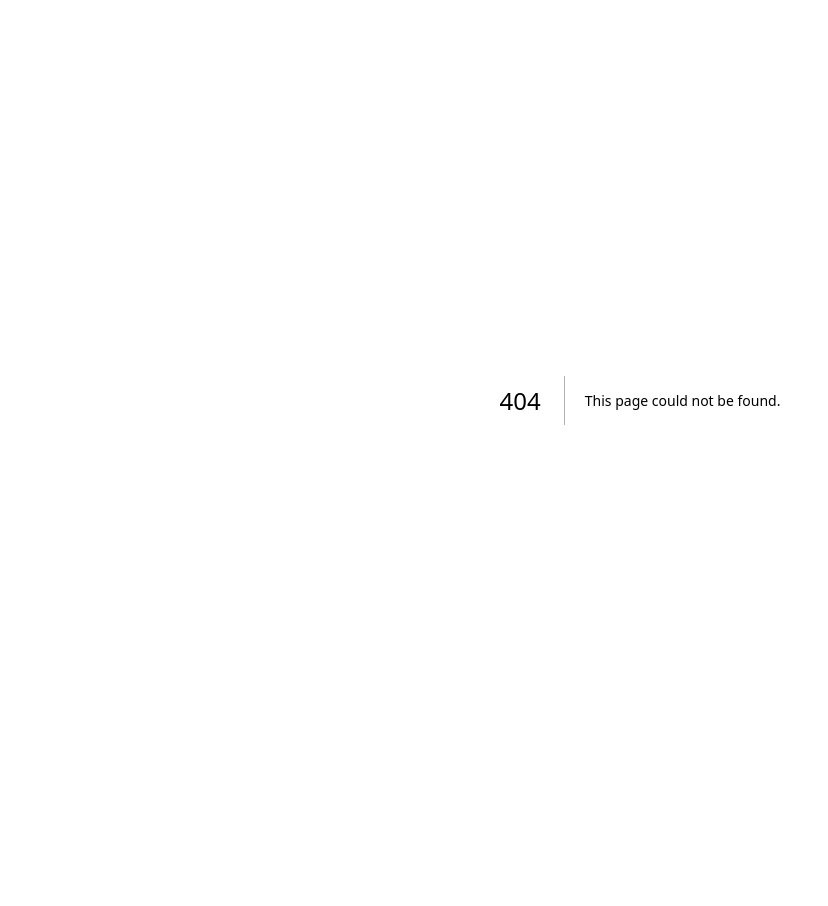
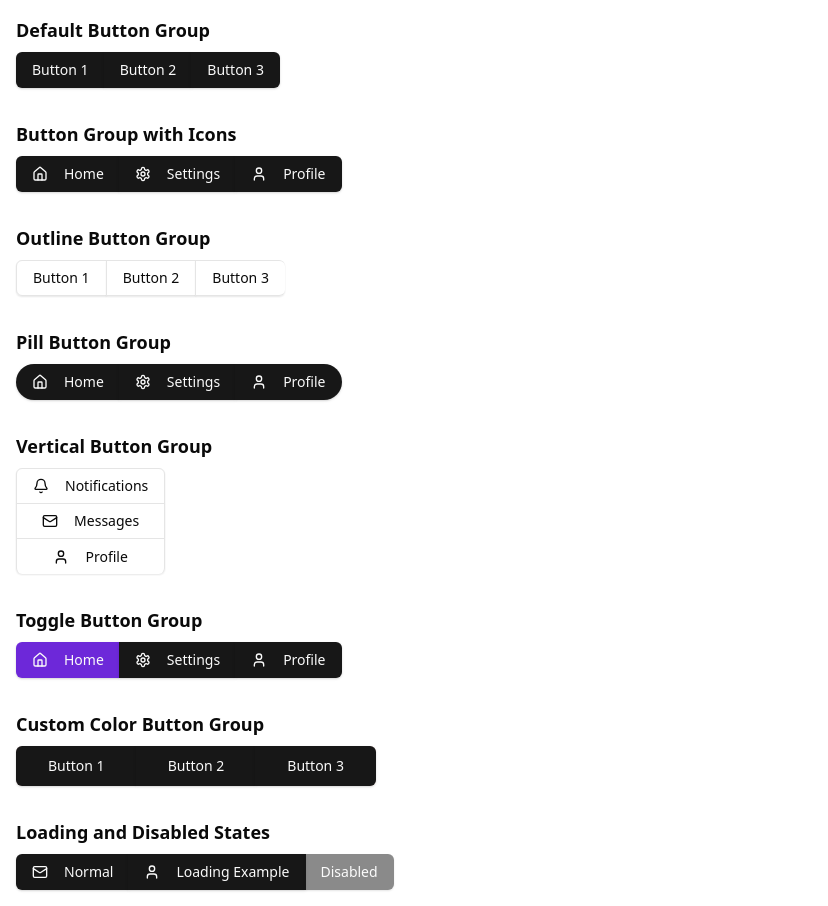
Before and after one commit to max-fletcher/next-boilerplate, a Next.js app: page / in a window 1280 px wide. Before the commit this address had no page. Shown: the whole page, without its empty margins (0-828 px from the left). Before the commit the page ends 800 px from the top, so only its background shows below. Built offline with nearby package versions, Linux system fonts and the light colour scheme.

Commit message:
Added a button group

```diff
--- /dev/null
+++ b/app/(root)/page.tsx
@@ -0,0 +1,12 @@
+import TestButtonGroup from '@/components/TestButtonGroup';
+
+const page = () => {
+
+  return (
+    <div>
+      <TestButtonGroup />
+    </div>
+  )
+}
+
+export default page
--- a/app/globals.css
+++ b/app/globals.css
@@ -55,6 +55,14 @@
 
   .input-class {
     @apply text-16 placeholder:text-16 rounded-lg border border-gray-300 text-gray-900 placeholder:text-gray-500;
+  }
+
+  .menuBtnBg {
+    background-color: #09090B;
+  }
+
+  .buttonGroupBg {
+    background-color: #6D28D9;
   }
 }
 
--- /dev/null
+++ b/components/ButtonGroup.tsx
@@ -0,0 +1,134 @@
+'use client';
+import React, { useState, useEffect, useRef } from 'react';
+import { Button } from '@/components/ui/button';
+import { cn } from '@/lib/utils';
+import { LucideIcon, Loader2 } from 'lucide-react';
+
+type ButtonVariant =
+  | 'default'
+  | 'destructive'
+  | 'outline'
+  | 'secondary'
+  | 'ghost'
+  | 'link';
+
+interface ButtonInfo {
+  label: string;
+  onClick: () => void;
+  icon?: LucideIcon;
+  disabled?: boolean;
+  loading?: boolean;
+}
+
+interface ButtonGroupProps {
+  buttons: ButtonInfo[];
+  color?: string;
+  variant?: ButtonVariant;
+  size?: 'default' | 'sm' | 'lg';
+  isOutline?: boolean;
+  className?: string;
+  orientation?: 'horizontal' | 'vertical';
+  isToggle?: boolean;
+  isPill?: boolean;
+}
+
+const ButtonGroup = ({
+  buttons,
+  color,
+  variant = 'default',
+  size = 'default',
+  isOutline = false,
+  className,
+  orientation = 'horizontal',
+  isToggle = false,
+  isPill = false,
+}: ButtonGroupProps) => {
+  const [activeIndex, setActiveIndex] = useState<number | null>(isToggle ? 0 : null);
+  const buttonRefs = useRef<(HTMLButtonElement | null)[]>([]);
+
+  useEffect(() => {
+    buttonRefs.current = buttonRefs.current.slice(0, buttons.length);
+  }, [buttons]);
+
+  console.log('isToggle', isToggle, 'activeIndex', activeIndex);
+
+  const handleKeyDown = (
+    event: React.KeyboardEvent<HTMLButtonElement>,
+    index: number
+  ) => {
+    if (event.key === 'ArrowRight' || event.key === 'ArrowDown') {
+      event.preventDefault();
+      const nextIndex = (index + 1) % buttons.length;
+      buttonRefs.current[nextIndex]?.focus();
+    } else if (event.key === 'ArrowLeft' || event.key === 'ArrowUp') {
+      event.preventDefault();
+      const prevIndex = (index - 1 + buttons.length) % buttons.length;
+      buttonRefs.current[prevIndex]?.focus();
+    }
+  };
+
+  return (
+    <div
+      className={cn(
+        'inline-flex',
+        orientation === 'vertical' ? 'flex-col' : 'flex-row',
+        isPill ? 'rounded-full' : 'rounded-md',
+        'shadow-sm',
+        className
+      )}
+      role='group'
+      style={{ '--button-color': color } as React.CSSProperties}
+    >
+      {buttons.map((button, index) => {
+        const Icon = button.icon;
+        const isActive = activeIndex === index;
+        return (
+          <Button
+            key={index}
+            variant={isOutline ? 'outline' : variant}
+            size={size}
+            onClick={() => {
+              if (isToggle) {
+                setActiveIndex(index);
+              }
+              button.onClick();
+            }}
+            disabled={button.disabled}
+            className={cn(
+              orientation === 'horizontal'
+                ? 'first:rounded-l-md last:rounded-r-md rounded-none'
+                : 'first:rounded-t-md last:rounded-b-md rounded-none',
+              index !== 0 && orientation === 'horizontal' && '-ml-px',
+              index !== 0 && orientation === 'vertical' && '-mt-px',
+              isOutline &&
+                orientation === 'horizontal' &&
+                'border-r-[1px] last:border-r-0',
+              isOutline &&
+                orientation === 'vertical' &&
+                'border-b-[1px] last:border-b-0',
+              isPill && 'first:rounded-l-full last:rounded-r-full',
+              isActive && 'buttonGroupBg',
+              'transition-colors hover:bg-primary/90 hover:text-primary-foreground',
+              'focus:relative focus:z-10',
+              color && `hover:bg-[var(--button-color)] hover:text-white`
+            )}
+            ref={(el) => {
+              buttonRefs.current[index] = el;
+            }}
+            onKeyDown={(e) => handleKeyDown(e, index)}
+            aria-pressed={isToggle ? isActive : undefined}
+          >
+            {button.loading ? (
+              <Loader2 className='mr-2 h-4 w-4 animate-spin' />
+            ) : (
+              Icon && <Icon className='mr-2 h-4 w-4' />
+            )}
+            {button.label}
+          </Button>
+        );
+      })}
+    </div>
+  );
+};
+
+export { ButtonGroup };
--- /dev/null
+++ b/components/TestButtonGroup.tsx
@@ -0,0 +1,117 @@
+'use client';
+
+import { useState } from "react";
+import { ButtonGroup } from "./ButtonGroup";
+import { Home, Settings, User, Bell, Mail } from 'lucide-react';
+
+const TestButtonGroup = () => {
+  const [loading, setLoading] = useState(false);
+
+  const handleClick = (buttonName: string) => {
+    console.log(`${buttonName} clicked`);
+      setLoading(true);
+      setTimeout(() => setLoading(false), 2000);
+  };
+
+  const buttons = [
+    { label: 'Button 1', onClick: () => handleClick('Button 1') },
+    { label: 'Button 2', onClick: () => handleClick('Button 2') },
+    { label: 'Button 3', onClick: () => handleClick('Button 3') },
+  ];
+
+
+  const buttonsWithIcons = [
+    { label: 'Home', onClick: () => handleClick('Home'), loading, icon: Home },
+    {
+      label: 'Settings',
+      onClick: () => handleClick('Settings'),
+      loading,
+      icon: Settings,
+    },
+    { label: 'Profile', onClick: () => handleClick('Profile'), loading, icon: User },
+  ];
+
+  const verticalButtons = [
+    {
+      label: 'Notifications',
+      onClick: () => handleClick('Notifications'),
+      icon: Bell,
+    },
+    { label: 'Messages', onClick: () => handleClick('Messages'), icon: Mail },
+    { label: 'Profile', onClick: () => handleClick('Profile'), icon: User },
+  ];
+
+  const loadingButtons = [
+    { label: "Normal", onClick: () => handleClick("Normal"), icon: Mail },
+    {
+      label: "Loading Example",
+      onClick: () => handleClick("Loading Example"),
+      loading,
+      icon: User,
+    },
+    {
+      label: "Disabled",
+      onClick: () => handleClick("Disabled"),
+      disabled: true,
+    },
+  ];
+
+  return (
+    <div className='flex flex-col space-y-8 p-4'>
+      <div>
+        <h2 className='text-lg font-semibold mb-2'>Default Button Group</h2>
+        <ButtonGroup buttons={buttons} />
+      </div>
+
+      <div>
+        <h2 className='text-lg font-semibold mb-2'>Button Group with Icons</h2>
+        <ButtonGroup buttons={buttonsWithIcons} />
+      </div>
+
+      <div>
+        <h2 className='text-lg font-semibold mb-2'>Outline Button Group</h2>
+        <ButtonGroup buttons={buttons} isOutline />
+      </div>
+
+      <div>
+        <h2 className='text-lg font-semibold mb-2'>Pill Button Group</h2>
+        <ButtonGroup buttons={buttonsWithIcons} isPill />
+      </div>
+
+      <div>
+        <h2 className='text-lg font-semibold mb-2'>Vertical Button Group</h2>
+        <ButtonGroup
+          buttons={verticalButtons}
+          orientation='vertical'
+          isOutline
+        />
+      </div>
+
+      <div>
+        <h2 className='text-lg font-semibold mb-2'>Toggle Button Group</h2>
+        <ButtonGroup buttons={buttonsWithIcons} isToggle={true} />
+      </div>
+
+      <div>
+        <h2 className='text-lg font-semibold mb-2'>
+          Custom Color Button Group
+        </h2>
+        <ButtonGroup
+          size='lg'
+          className='bg-red-100'
+          buttons={buttons}
+          color='#6366f1'
+        />
+      </div>
+
+      <div>
+        <h2 className='text-lg font-semibold mb-2'>
+          Loading and Disabled States
+        </h2>
+        <ButtonGroup buttons={loadingButtons} />
+      </div>
+    </div>
+  );
+}
+
+export default TestButtonGroup
```
Also changed, not shown: public/profile.png (added).
